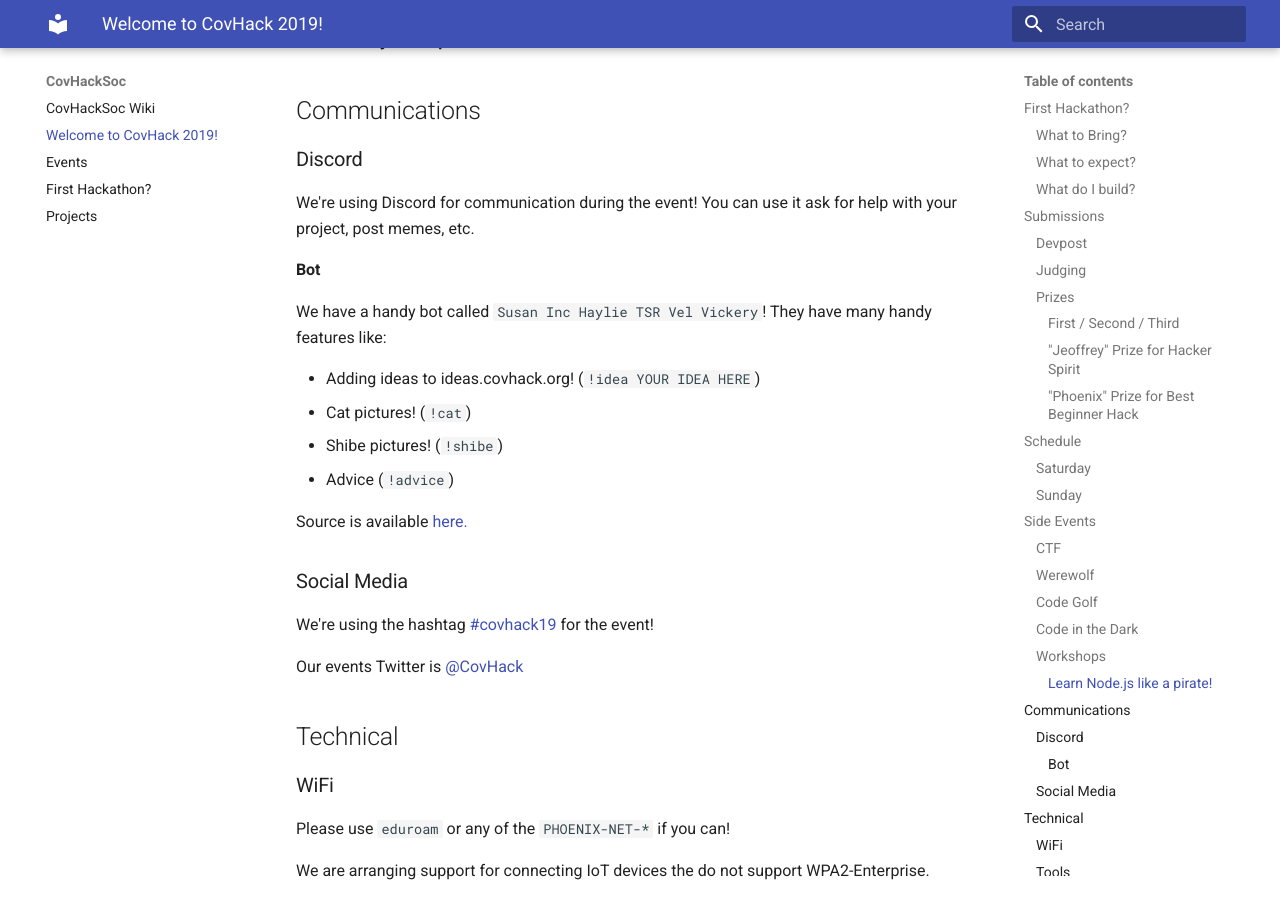
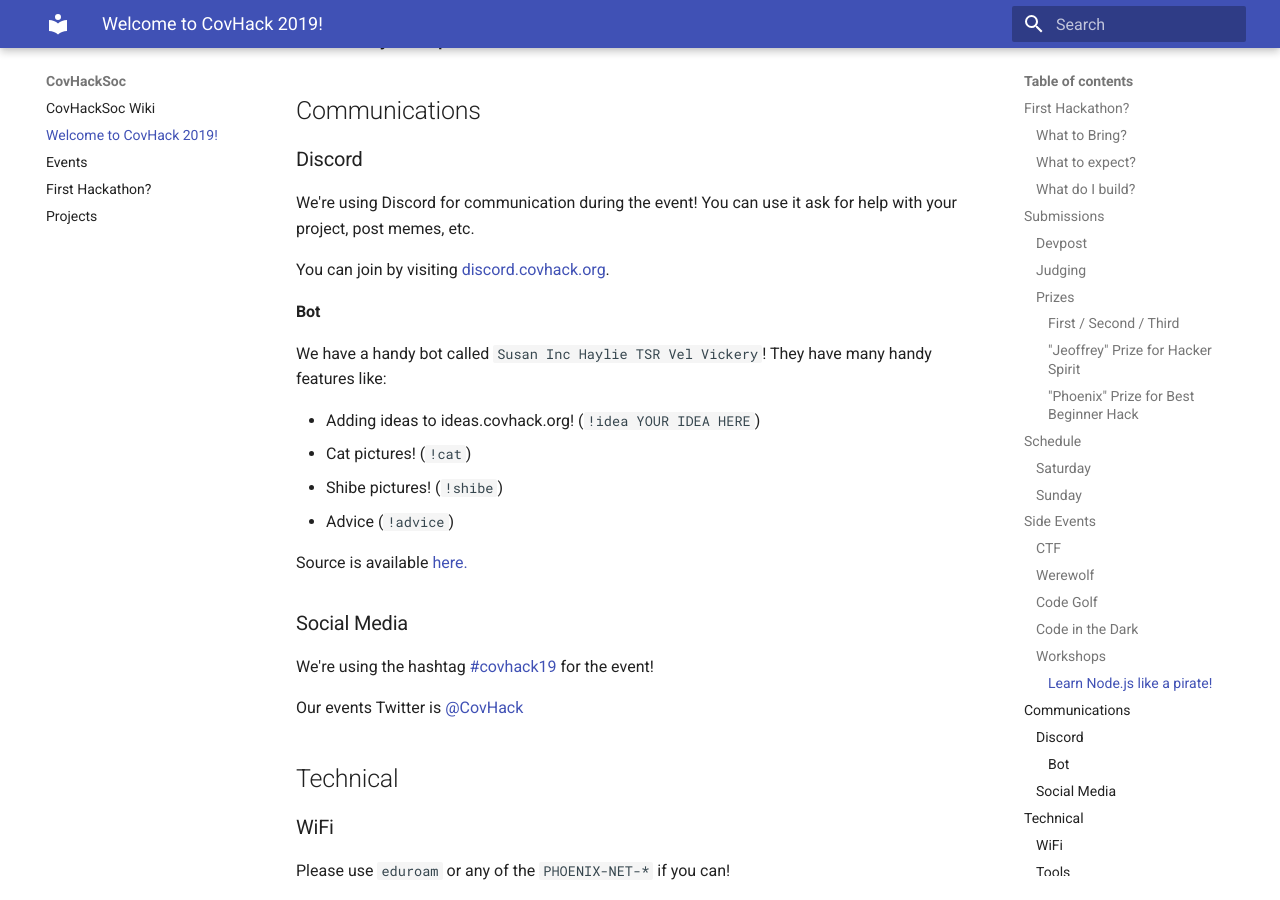
Before and after one commit to CovHackSoc/wiki.covhack.org, an MkDocs documentation site: the page built from docs/covhack2019.md, in a window 1280 px wide and 900 px high, scrolled down 3631 px. Built offline with MkDocs 1.6.1 and Material for MkDocs 9.7.7, drawn with Linux system fonts in a browser that asks for light colours.

Commit message:
Added the discord invite link

```diff
--- a/docs/covhack2019.md
+++ b/docs/covhack2019.md
@@ -123,6 +123,8 @@ Recreate a website without previewing your code!
 
 We're using Discord for communication during the event! You can use it ask for help with your project, post memes, etc.
 
+You can join by visiting <a href="https://discord.covhack.org/">discord.covhack.org</a>.
+
 #### Bot
 
 We have a handy bot called `Susan Inc Haylie TSR Vel Vickery`! They have many handy features like:
```
